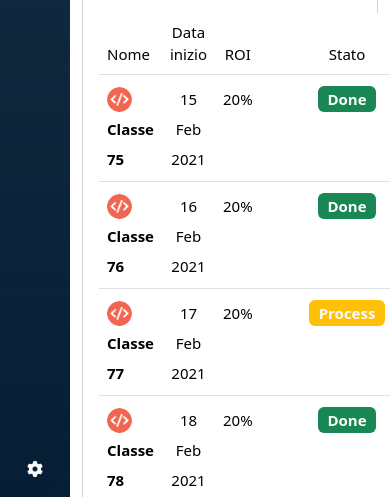
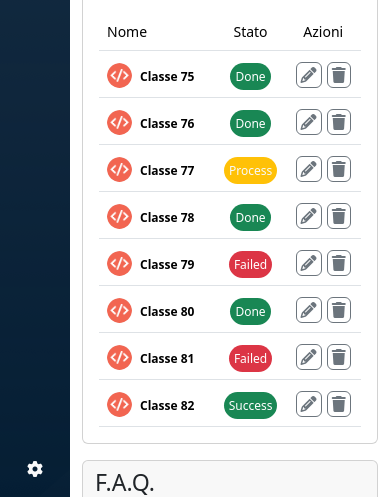
Before and after one commit to MattiaMorriale/html-css-bootstrap-dashboard, a plain HTML site: page index.html in a window 390 px wide. Shown: the part 347-844 px from the top of the page. Drawn offline with nearby package versions, Linux system fonts and the light colour scheme.

Commit message:
completed responsive main 0.8

```diff
--- a/css/style.css
+++ b/css/style.css
@@ -39,6 +39,15 @@
     width: 25px;
 }
 
+.my-badge{
+    font-size: 12px;
+
+    border-radius: 25px;
+    padding: 5px;
+
+    color: white;
+}
+
 .my-nav-img{
     height: 38px;
 }
@@ -53,14 +62,25 @@
 }
 
 .my-span{
-    font-size: 15px;
+    font-size: 12px;
     text-align: center;
 }
 
 .my-th{
-    font-size: 15px;
+    font-size: 14px;
     font-weight: normal;
 }
+
+/*                      _       _
+                    | |     | |
+ _ __ ___   ___   __| | __ _| |
+| '_ ` _ \ / _ \ / _` |/ _` | |
+| | | | | | (_) | (_| | (_| | |
+|_| |_| |_|\___/ \__,_|\__,_|_|
+
+                                */
+
+
 
 @media screen and (max-width: 991.98px) {
     .my-side-bar{
--- a/index.html
+++ b/index.html
@@ -122,7 +122,10 @@
                     </div>
                     <div class="col-12 col-sm-3 p-0 px-3 order-1 order-sm-3">
                         <strong class="text-light me-3 ">Nuovo studente</strong>
-                        <button type="button" class="btn btn-outline-light "><i class="fa-sharp fa-solid fa-plus"></i></button>
+                        <!-- Button trigger modal -->
+                        <button type="button" class="btn btn-outline-light " data-bs-toggle="modal" data-bs-target="#exampleModal">
+                          <i class="fa-sharp fa-solid fa-plus"></i>
+                        </button>
                     </div>
                 </div>
                 <div class="row">
@@ -137,10 +140,10 @@
                                     <thead>
                                       <tr>
                                         <th class="col-7 my-th" scope="col">Nome</th>
-                                        <th class="text-center col-2 my-th" scope="col">Data inizio</th>
-                                        <th class="text-center pe-5 my-th" scope="col">ROI</th>
-                                        <th class="text-center my-th" scope="col">Stato</th>
-                                        <th class="text-center my-th col-2" scope="col">Azioni</th>
+                                        <th class="d-none d-sm-table-cell text-center col-auto my-th" scope="col">Data inizio</th>
+                                        <th class="d-none d-sm-table-cell text-center my-th col-auto" scope="col">ROI</th>
+                                        <th class="text-center my-th col-auto" scope="col">Stato</th>
+                                        <th class="text-center my-th col-4 col-sm-auto" scope="col">Azioni</th>
                                       </tr>
                                     </thead>
                                     <tbody>
@@ -148,9 +151,9 @@
                                         <th scope="row">
                                             <img class="my-img rounded-circle me-2" src="img/class-avatar.jpg" alt=""><span class="my-span">Classe 75</span>
                                         </th>
-                                        <td class="text-center "><span class="my-span">15 Feb 2021</span></td>
-                                        <td class="text-center pe-5 "><span class="my-span">20%</span></td>
-                                        <td class="text-center "><span class="badge text-bg-success my-span">Done</span></td>
+                                        <td class="d-none d-sm-table-cell text-center "><span class="my-span">15 Feb 2021</span></td>
+                                        <td class="d-none d-sm-table-cell text-center "><span class="my-span">20%</span></td>
+                                        <td class="text-center "><span class="text-bg-success my-badge">Done</span></td>
                                         <td class="text-center ">
                                             <button type="button" class="btn btn-outline-secondary py-0 px-1 "><i class="fa-solid fa-pencil"></i></button>
                                             <button type="button" class="btn btn-outline-secondary py-0 px-1  "><i class="fa-solid fa-trash"></i></button>
@@ -160,9 +163,9 @@
                                         <th scope="row">
                                             <img class="my-img rounded-circle me-2" src="img/class-avatar.jpg" alt=""><span class="my-span">Classe 76</span>
                                         </th>
-                                        <td class="text-center "><span class="my-span">16 Feb 2021</span></td>
-                                        <td class="text-center pe-5"><span class="my-span">20%</span></td>
-                                        <td class="text-center "><span class="badge text-bg-success my-span">Done</span></td>
+                                        <td class="d-none d-sm-table-cell text-center "><span class="my-span">16 Feb 2021</span></td>
+                                        <td class="d-none d-sm-table-cell text-center "><span class="my-span">20%</span></td>
+                                        <td class="text-center "><span class="text-bg-success my-badge">Done</span></td>
                                         <td class="text-center ">
                                             <button type="button" class="btn btn-outline-secondary py-0 px-1"><i class="fa-solid fa-pencil"></i></button>
                                             <button type="button" class="btn btn-outline-secondary py-0 px-1"><i class="fa-solid fa-trash"></i></button>
@@ -172,9 +175,9 @@
                                         <th scope="row">
                                             <img class="my-img rounded-circle me-2" src="img/class-avatar.jpg" alt=""><span class="my-span">Classe 77</span>
                                         </th>
-                                        <td class="text-center "><span class="my-span">17 Feb 2021</span></td>
-                                        <td class="text-center pe-5"><span class="my-span">20%</span></td>
-                                        <td class="text-center "><span class="badge text-bg-warning my-span text-light">Process</span></td>
+                                        <td class="d-none d-sm-table-cell text-center "><span class="my-span">17 Feb 2021</span></td>
+                                        <td class="d-none d-sm-table-cell text-center "><span class="my-span">20%</span></td>
+                                        <td class="text-center "><span class="text-bg-warning my-badge text-light">Process</span></td>
                                         <td class="text-center ">
                                             <button type="button" class="btn btn-outline-secondary py-0 px-1"><i class="fa-solid fa-pencil"></i></button>
                                             <button type="button" class="btn btn-outline-secondary py-0 px-1"><i class="fa-solid fa-trash"></i></button>
@@ -184,9 +187,9 @@
                                         <th scope="row">
                                             <img class="my-img rounded-circle me-2" src="img/class-avatar.jpg" alt=""><span class="my-span">Classe 78</span>
                                         </th>
-                                        <td class="text-center "><span class="my-span">18 Feb 2021</span></td>
-                                        <td class="text-center pe-5"><span class="my-span">20%</span></td>
-                                        <td class="text-center "><span class="badge text-bg-success my-span">Done</span></td>
+                                        <td class="d-none d-sm-table-cell text-center "><span class="my-span">18 Feb 2021</span></td>
+                                        <td class="d-none d-sm-table-cell text-center "><span class="my-span">20%</span></td>
+                                        <td class="text-center "><span class="text-bg-success my-badge">Done</span></td>
                                         <td class="text-center ">
                                             <button type="button" class="btn btn-outline-secondary py-0 px-1"><i class="fa-solid fa-pencil"></i></button>
                                             <button type="button" class="btn btn-outline-secondary py-0 px-1"><i class="fa-solid fa-trash"></i></button>
@@ -196,9 +199,9 @@
                                         <th scope="row">
                                             <img class="my-img rounded-circle me-2" src="img/class-avatar.jpg" alt=""><span class="my-span">Classe 79</span>
                                         </th>
-                                        <td class="text-center "><span class="my-span">19 Feb 2021</span></td>
-                                        <td class="text-center pe-5"><span class="my-span">20%</span></td>
-                                        <td class="text-center "><span class="badge text-bg-danger my-span">Failed</span></td>
+                                        <td class="d-none d-sm-table-cell text-center "><span class="my-span">19 Feb 2021</span></td>
+                                        <td class="d-none d-sm-table-cell text-center "><span class="my-span">20%</span></td>
+                                        <td class="text-center "><span class="text-bg-danger my-badge">Failed</span></td>
                                         <td class="text-center ">
                                             <button type="button" class="btn btn-outline-secondary py-0 px-1"><i class="fa-solid fa-pencil"></i></button>
                                             <button type="button" class="btn btn-outline-secondary py-0 px-1"><i class="fa-solid fa-trash"></i></button>
@@ -208,9 +211,9 @@
                                         <th scope="row">
                                             <img class="my-img rounded-circle me-2" src="img/class-avatar.jpg" alt=""><span class="my-span">Classe 80</span>
                                         </th>
-                                        <td class="text-center "><span class="my-span">20 Feb 2021</span></td>
-                                        <td class="text-center pe-5"><span class="my-span">20%</span></td>
-                                        <td class="text-center "><span class="badge text-bg-success my-span">Done</span></td>
+                                        <td class="d-none d-sm-table-cell text-center "><span class="my-span">20 Feb 2021</span></td>
+                                        <td class="d-none d-sm-table-cell text-center "><span class="my-span">20%</span></td>
+                                        <td class="text-center "><span class="text-bg-success my-badge">Done</span></td>
                                         <td class="text-center ">
                                             <button type="button" class="btn btn-outline-secondary py-0 px-1"><i class="fa-solid fa-pencil"></i></button>
                                             <button type="button" class="btn btn-outline-secondary py-0 px-1"><i class="fa-solid fa-trash"></i></button>
@@ -220,9 +223,9 @@
                                         <th scope="row">
                                             <img class="my-img rounded-circle me-2" src="img/class-avatar.jpg" alt=""><span class="my-span">Classe 81</span>
                                         </th>
-                                        <td class="text-center "><span class="my-span">21 Feb 2021</span></td>
-                                        <td class="text-center pe-5"><span class="my-span">20%</span></td>
-                                        <td class="text-center "><span class="badge text-bg-danger my-span">Failed</span></td>
+                                        <td class="d-none d-sm-table-cell text-center "><span class="my-span">21 Feb 2021</span></td>
+                                        <td class="d-none d-sm-table-cell text-center "><span class="my-span">20%</span></td>
+                                        <td class="text-center "><span class="text-bg-danger my-badge">Failed</span></td>
                                         <td class="text-center ">
                                             <button type="button" class="btn btn-outline-secondary py-0 px-1"><i class="fa-solid fa-pencil"></i></button>
                                             <button type="button" class="btn btn-outline-secondary py-0 px-1"><i class="fa-solid fa-trash"></i></button>
@@ -232,9 +235,9 @@
                                         <th scope="row">
                                             <img class="my-img rounded-circle me-2" src="img/class-avatar.jpg" alt=""><span class="my-span">Classe 82</span>
                                         </th>
-                                        <td class="text-center "><span class="my-span">22 Feb 2021</span></td>
-                                        <td class="text-center pe-5"><span class="my-span">20%</span></td>
-                                        <td class="text-center "><span class="badge text-bg-success my-span">Success</span></td>
+                                        <td class="d-none d-sm-table-cell text-center "><span class="my-span">22 Feb 2021</span></td>
+                                        <td class="d-none d-sm-table-cell text-center "><span class="my-span">20%</span></td>
+                                        <td class="text-center "><span class="text-bg-success my-badge">Success</span></td>
                                         <td class="text-center ">
                                             <button type="button" class="btn btn-outline-secondary py-0 px-1"><i class="fa-solid fa-pencil"></i></button>
                                             <button type="button" class="btn btn-outline-secondary py-0 px-1"><i class="fa-solid fa-trash"></i></button>
```
